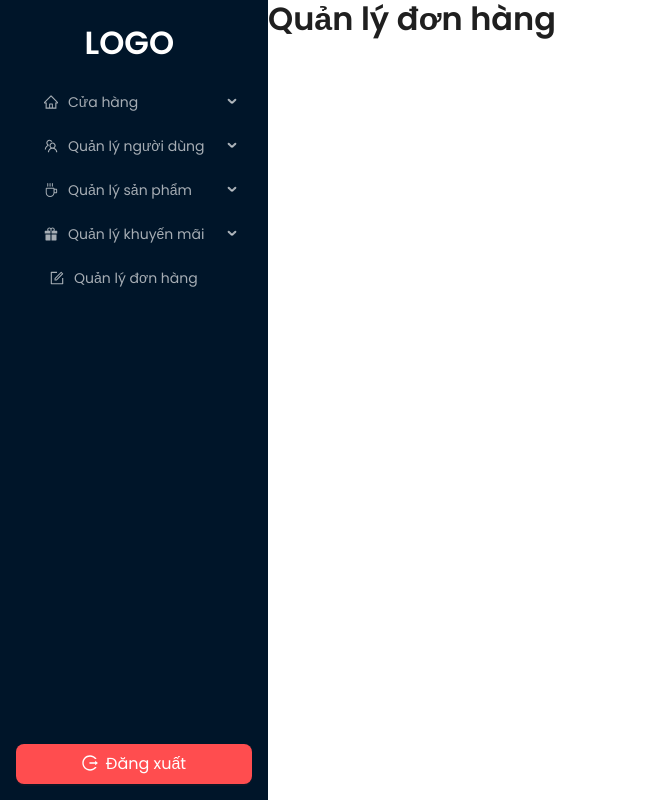
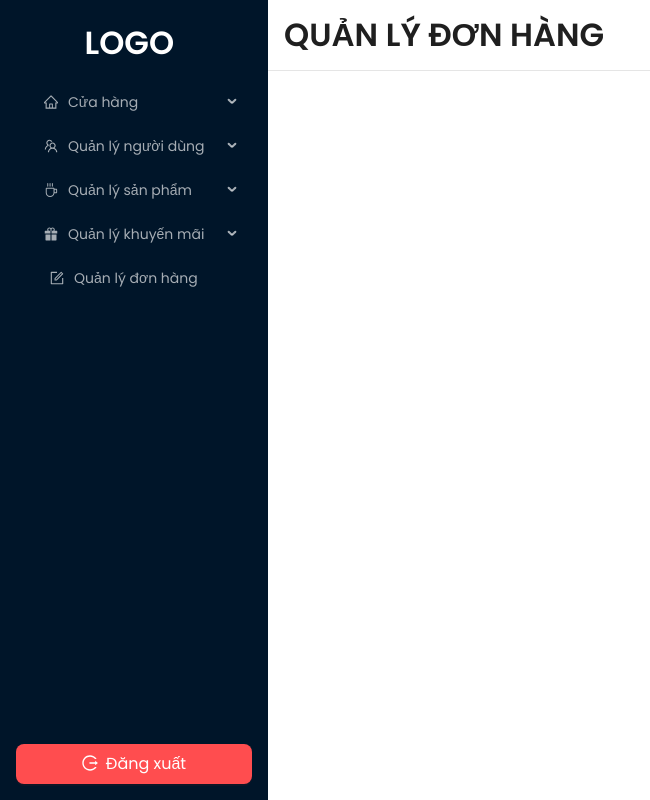
Before and after one commit to KenvinHuy2/kha20110500-TLCN_fe_reactjs, a React (Create React App) app: page /admin/quan-ly-don-hang in a window 1280 px wide. Shown: the whole page, without its empty margins (0-650 px from the left). Built offline with nearby package versions, Linux system fonts and the light colour scheme.

Commit message:
Update header

```diff
--- a/src/pages/admin/dashboard/Dashboard.jsx
+++ b/src/pages/admin/dashboard/Dashboard.jsx
@@ -1,7 +1,12 @@
 import React from 'react';
 
 const Dashboard = () => {
-  return <>Dashboard</>;
+  return (
+    <>
+      <h2 className='pt-3 pl-3 m-0 text-uppercase'>Dashboard</h2>
+      <hr />
+    </>
+  );
 };
 
 export default Dashboard;
--- a/src/pages/admin/orders/Orders.jsx
+++ b/src/pages/admin/orders/Orders.jsx
@@ -3,7 +3,8 @@ import React from 'react';
 const Orders = () => {
   return (
     <>
-      <h2>Quản lý đơn hàng</h2>
+      <h2 className='pt-3 pl-3 m-0 text-uppercase'>Quản lý đơn hàng</h2>
+      <hr />
     </>
   );
 };
--- a/src/pages/admin/store/Store.jsx
+++ b/src/pages/admin/store/Store.jsx
@@ -4,7 +4,7 @@ import { Outlet } from 'react-router-dom';
 const Store = () => {
   return (
     <>
-      <h2>Quản lý cửa hàng</h2>
+      <h2 className='pt-3 pl-3 m-0 text-uppercase'>Quản lý cửa hàng</h2>
       <hr />
       <Outlet />
     </>
```
